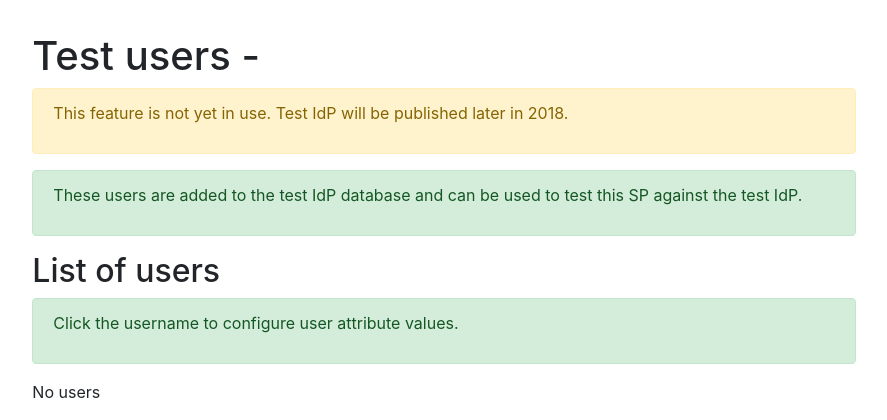
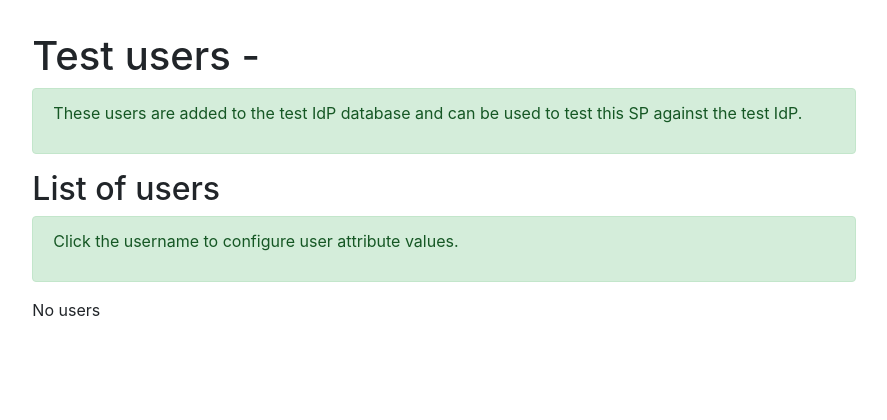
Before and after one commit to UniversityofHelsinki/sp-registry, a Django app: template rr/templates/rr/testuser.html in a window 1280 px wide. Shown: the part 56-476 px from the top of the page, without its empty margins (196-1083 px from the left). Run offline with Django 3.2, Linux system fonts and the light colour scheme; the template is opened without the code that fills it, so the values that code supplies are empty; some libraries are stand-ins or nearby versions.

Commit message:
remove warning that test users is not yet in use

```diff
--- a/rr/templates/rr/testuser.html
+++ b/rr/templates/rr/testuser.html
@@ -4,9 +4,6 @@
 {% load static %}
 {% block content %}
 <h1>{% trans "Test users" %} - <small>{{ object }}</small></h1>
-<div class="alert alert-warning" role="alert">
-<p>{% trans "This feature is not yet in use. Test IdP will be published later in 2018." %}</p>
-</div>
 <div class="alert alert-success" role="alert">
 <p>{% trans "These users are added to the test IdP database and can be used to test this SP against the test IdP." %}</p>
 </div>
```
